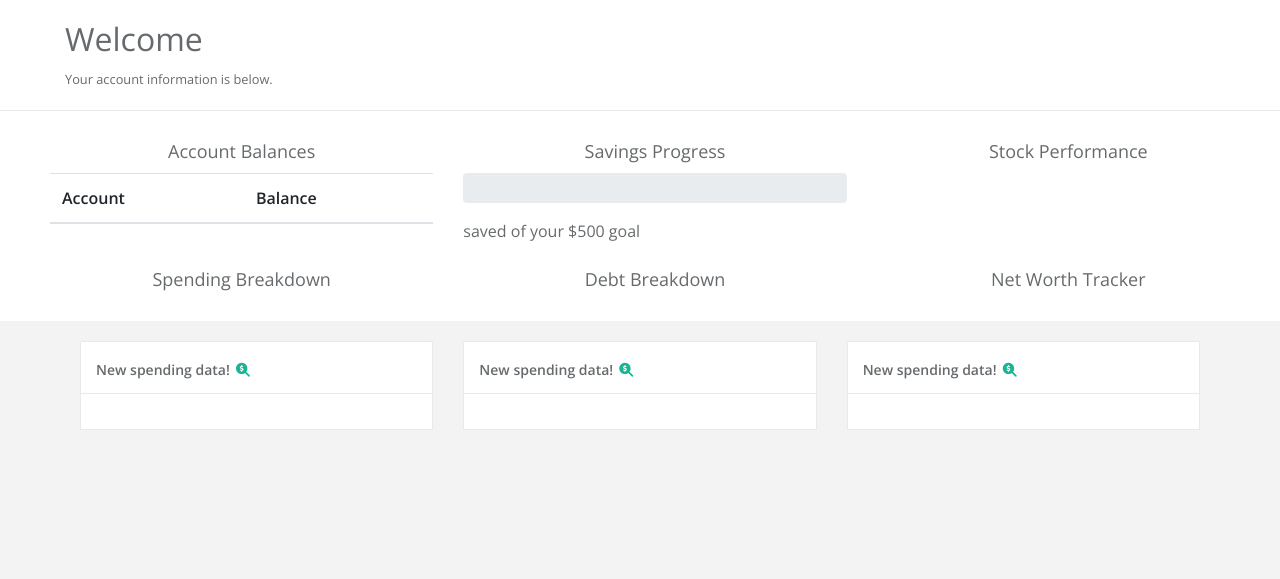
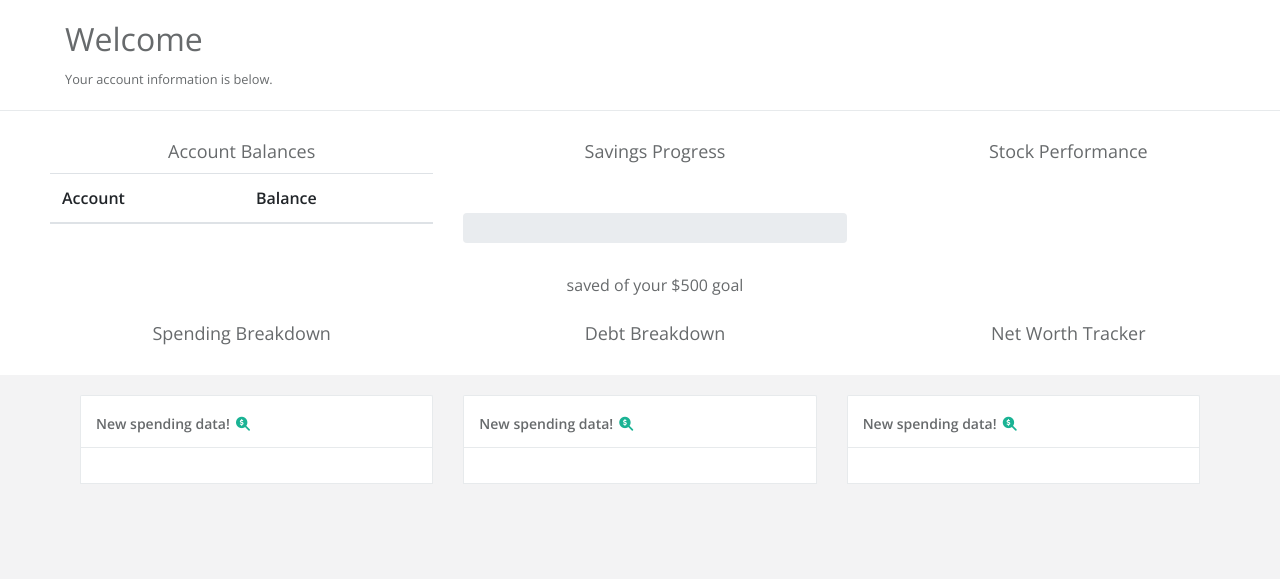
Before and after one commit to rooneyshuman/dollar-tracker, a Flask app: template templates/index.html in a window 1280 px wide. Shown: the part 77-656 px from the top of the page. Run offline with Flask 2, Linux system fonts and the light colour scheme; the template is opened without the code that fills it, so the values that code supplies are empty; some libraries are stand-ins or nearby versions; some web fonts are replaced.

Commit message:
Style savings text and progress bar elements

```diff
--- a/static/sass/main.scss
+++ b/static/sass/main.scss
@@ -220,15 +220,15 @@ a:hover .nav-icon:before {
   font-size: 12px;
 }
 
-.pt-16{
+.pt-16 {
   padding-top: 16px;
 }
 
-.list-group{
-    max-height: 400px;
-    margin-bottom: 10px;
-    overflow:scroll;
-    -webkit-overflow-scrolling: touch;
+.list-group {
+  max-height: 400px;
+  margin-bottom: 10px;
+  overflow: scroll;
+  -webkit-overflow-scrolling: touch;
 }
 
 .avatar {
@@ -237,3 +237,22 @@ a:hover .nav-icon:before {
   height: 50px;
   border-radius: 50%;
 }
+
+.progress {
+  margin-top: 50px;
+}
+
+.progress-bar {
+  background-color: $accent-color--aqua;
+}
+
+.savings-prog,
+.savings-text {
+  text-align: center;
+  font-weight: 400;
+}
+
+.savings-prog {
+  margin-top: 30px;
+  font-size: 40px;
+}
```
Also changed, not shown: 1 other file.
